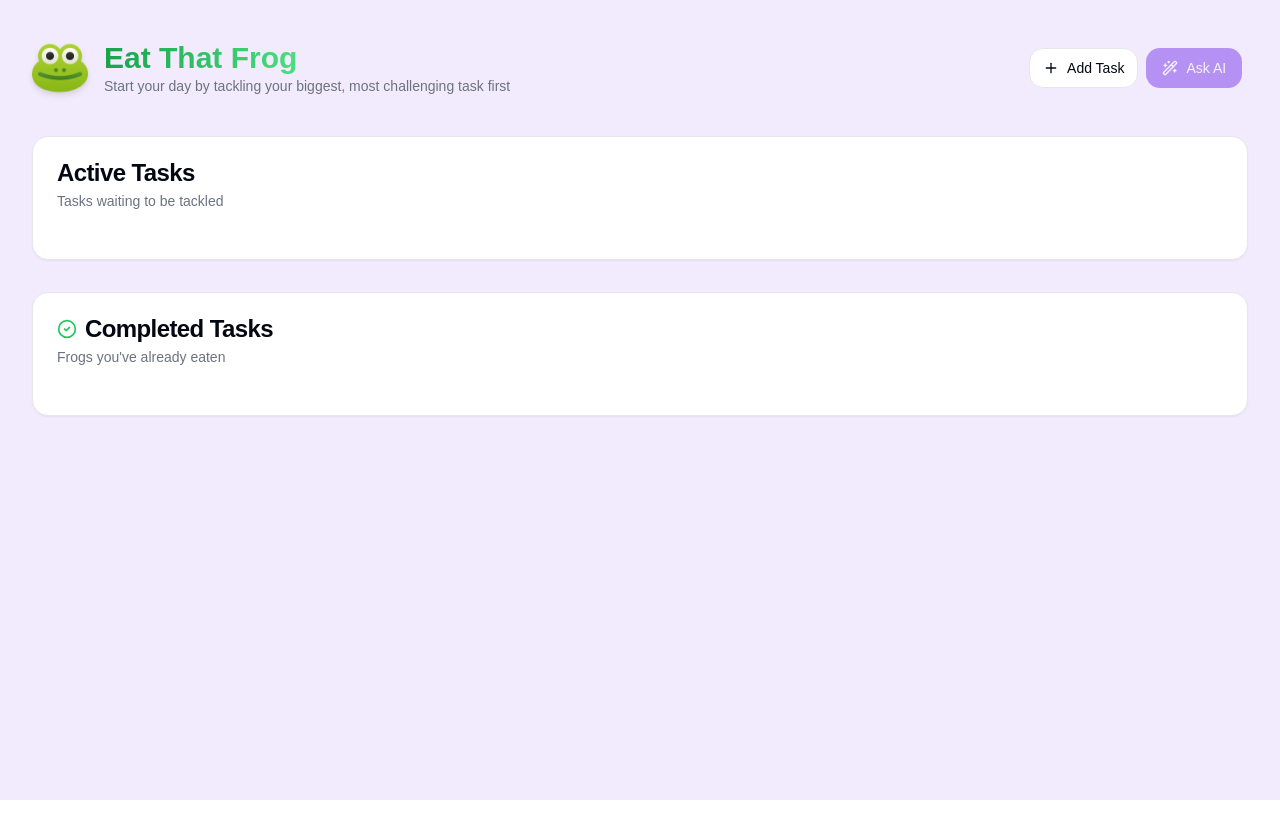
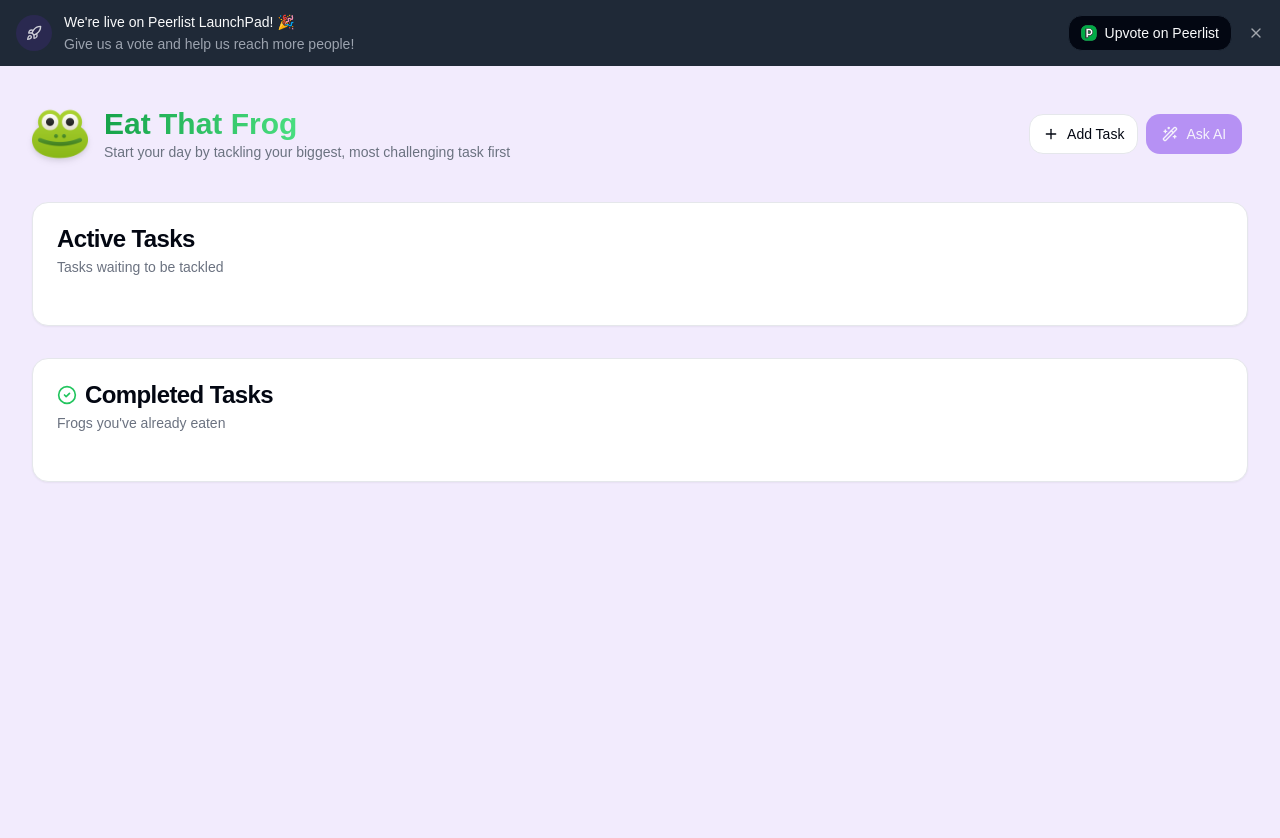
Before and after one commit to suryanshsingh2001/eisenflow-ai, a Next.js app: page /frog in a window 1280 px wide. Shown: the top 838 px of the page. Before the commit the page ends 800 px from the top, so only its background shows below. Built offline with nearby package versions, Linux system fonts and the light colour scheme.

Commit message:
add new banner

```diff
--- a/app/layout.tsx
+++ b/app/layout.tsx
@@ -3,7 +3,8 @@
 import "./globals.css";
 import { Toaster } from "@/components/ui/sonner";
 import { Header } from "@/components/shared/header";
-import { Banner } from "@/components/shared/banner";
+import Footer from "@/components/shared/footer";
+import Banner from "@/components/shared/banner";
 
 const lato = Lato({
   weight: "400",
@@ -61,13 +62,12 @@
     <html lang="en">
       <body className={`${lato.variable}  antialiased bg-background`}>
         <Toaster richColors position="top-center" />
-        {/* <Banner
-          title="We are live on Peerlist"
-          message="Make sure to upvote us on Peerlist"
-          variant="default"
-        /> */}
+        <Banner
+
+        />
         {children}
       </body>
+
     </html>
   );
 }
--- /dev/null
+++ b/app/loading.tsx
@@ -0,0 +1,45 @@
+'use client';
+
+
+import { motion } from 'framer-motion';
+import { Loader2 } from 'lucide-react';
+
+
+export default function Loading() {
+    return (
+        <div className="min-h-screen w-full flex items-center justify-center bg-gray-50">
+            <motion.div
+                initial={{ opacity: 0, scale: 0.5 }}
+                animate={{ opacity: 1, scale: 1 }}
+                transition={{
+                    duration: 0.5,
+                    repeat: Infinity,
+                    repeatType: "reverse"
+                }}
+                className="flex flex-col items-center gap-4"
+            >
+                <motion.div
+                    animate={{ rotate: 360 }}
+                    transition={{
+                        duration: 2,
+                        repeat: Infinity,
+                        ease: "linear"
+                    }}
+                >
+                    <Loader2 className="h-12 w-12 text-blue-500" />
+                </motion.div>
+                <motion.p
+                    animate={{ opacity: [0.5, 1] }}
+                    transition={{
+                        duration: 1,
+                        repeat: Infinity,
+                        repeatType: "reverse"
+                    }}
+                    className="text-gray-600 font-medium"
+                >
+                    Loading...
+                </motion.p>
+            </motion.div>
+        </div>
+    );
+}
--- a/app/pareto/page.tsx
+++ b/app/pareto/page.tsx
@@ -24,6 +24,7 @@
 } from "@/components/ui/dialog";
 import { Alert, AlertDescription } from "@/components/ui/alert";
 import { Label } from "@/components/ui/label";
+import { redirect } from "next/navigation";
 
 export interface ParetoTask {
   id: string;
@@ -53,6 +54,8 @@
   const [isAnalyzing, setIsAnalyzing] = useState(false);
   const [analysisResults, setAnalysisResults] = useState<AIAnalysis[]>([]);
   const [showAnalysisDialog, setShowAnalysisDialog] = useState(false);
+
+  return redirect("/");
 
   useEffect(() => {
     localStorage.setItem("paretoTasks", JSON.stringify(tasks));
--- a/components/shared/banner.tsx
+++ b/components/shared/banner.tsx
@@ -1,71 +1,77 @@
 "use client";
 
-import { Alert, AlertDescription, AlertTitle } from "@/components/ui/alert";
-import { X } from "lucide-react";
-import { cn } from "@/lib/utils";
 import { useState } from "react";
-import { Button } from "../ui/button";
+import { RocketIcon, XIcon } from "lucide-react";
 
-interface BannerProps {
-  title?: string;
-  message: string;
-  variant?: "default" | "success" | "error" | "warning";
-  onClose?: () => void;
-  actionLabel?: string;
-  onAction?: () => void;
-}
+import { Button } from "@/components/ui/button";
+import { AnimatedContainer } from "./animated-container";
+import Image from "next/image";
 
-export function Banner({
-  title,
-  message,
-  variant = "default",
-  onClose,
-  actionLabel,
-  onAction,
-}: BannerProps) {
+export default function Component() {
   const [isVisible, setIsVisible] = useState(true);
 
   if (!isVisible) return null;
 
-  const handleClose = () => {
-    setIsVisible(false);
-    onClose?.();
-  };
-  const onActionClick = () => {
-    window.open("https://peerlist.com", "_blank");
-  };
-
   return (
-    <Alert
-      className={cn(
-        "fixed top-0 left-0 right-0 z-50 flex items-center justify-between px-4 py-3 shadow-sm bg-card"
-      )}
+    <AnimatedContainer
+      animation="fade"
+      duration={0.5}
+      className="dark bg-muted text-foreground px-4 py-3"
     >
-      <div className="flex flex-col gap-1">
-        {title && (
-          <AlertTitle className="text-base font-semibold tracking-tight leading-6">
-            {title}
-          </AlertTitle>
-        )}
-        <AlertDescription className="text-sm font-normal leading-5 tracking-wide opacity-90">
-          {message}
-        </AlertDescription>
-      </div>
-      <div className="flex items-center gap-2">
-        <Button onClick={onAction} variant="default"   size="lg" className="h-8">
-          Upvote
-        </Button>
-
+      <div className="flex gap-2 md:items-center">
+        <div className="flex grow gap-3 md:items-center">
+          <div
+            className="bg-primary/15 flex size-9 shrink-0 items-center justify-center rounded-full max-md:mt-0.5"
+            aria-hidden="true"
+          >
+            <RocketIcon className="opacity-80" size={16} />
+          </div>
+          <div className="flex grow flex-col justify-between gap-3 md:flex-row md:items-center">
+            <div className="space-y-0.5">
+              <p className="text-sm font-medium">
+                We're live on Peerlist LaunchPad! 🎉
+              </p>
+              <p className="text-muted-foreground text-sm">
+                Give us a vote and help us reach more people!
+              </p>
+            </div>
+            <div className="flex gap-2 max-md:flex-wrap">
+              <Button
+                variant={"outline"}
+                size="sm"
+                className=" text-sm flex items-center gap-2"
+                onClick={() =>
+                  window.open(
+                    "https://peerlist.io/surydev/project/eisenflow",
+                    "_blank"
+                  )
+                }
+              >
+                <Image
+                  src="/peerlist.svg"
+                  alt="Peerlist"
+                  width={16}
+                  height={16}
+                  className="w-4 h-4"
+                />
+                Upvote on Peerlist
+              </Button>
+            </div>
+          </div>
+        </div>
         <Button
-          onClick={handleClose}
-          variant="outline"
-          size="sm"
-          className="h-6 w-6 p-0 hover:bg-transparent"
+          variant="ghost"
+          className="group -my-1.5 -me-2 size-8 shrink-0 p-0 hover:bg-transparent"
+          onClick={() => setIsVisible(false)}
           aria-label="Close banner"
         >
-          <X className="h-4 w-4" />
+          <XIcon
+            size={16}
+            className="opacity-60 transition-opacity group-hover:opacity-100"
+            aria-hidden="true"
+          />
         </Button>
       </div>
-    </Alert>
+    </AnimatedContainer>
   );
 }
--- /dev/null
+++ b/components/shared/footer.tsx
@@ -0,0 +1,79 @@
+"use client";
+import React from 'react';
+import { motion } from 'framer-motion';
+
+const Footer = () => {
+    const currentYear = new Date().getFullYear();
+
+    return (
+        <footer className="w-full py-12 bg-gradient-to-r from-primary to-primary/10 text-white dark:bg-gray-800">
+            <motion.div
+                className="container mx-auto px-4"
+                initial={{ opacity: 0, y: 20 }}
+                animate={{ opacity: 1, y: 0 }}
+                transition={{ duration: 0.6 }}
+            >
+                <div className="flex flex-col items-center justify-center space-y-6">
+                    <motion.h3
+                        className="text-xl font-bold text-gray-800 dark:text-white tracking-wide"
+                        whileHover={{ scale: 1.05 }}
+                        transition={{ type: "spring", stiffness: 400 }}
+                    >
+                        Made with{' '}
+                        <motion.span
+                            animate={{
+                                scale: [1, 1.2, 1],
+                                rotate: [0, 10, -10, 0]
+                            }}
+                            transition={{
+                                duration: 2,
+                                repeat: Infinity,
+                                repeatType: "reverse"
+                            }}
+                            className="inline-block"
+                        >
+                            ❤️
+                        </motion.span>
+                        {' '}by Suryansh
+                    </motion.h3>
+
+                    <div className="flex space-x-6 mb-4">
+                        <motion.a
+                            whileHover={{ scale: 1.1 }}
+                            className="text-gray-600 hover:text-gray-800 dark:text-gray-400 dark:hover:text-white"
+                            href="https://github.com/yourusername"
+                            target="_blank"
+                            rel="noopener noreferrer"
+                        >
+                            <svg xmlns="http://www.w3.org/2000/svg" className="h-6 w-6" fill="currentColor" viewBox="0 0 24 24">
+                                <path d="M12 0c-6.626 0-12 5.373-12 12 0 5.302 3.438 9.8 8.207 11.387.599.111.793-.261.793-.577v-2.234c-3.338.726-4.033-1.416-4.033-1.416-.546-1.387-1.333-1.756-1.333-1.756-1.089-.745.083-.729.083-.729 1.205.084 1.839 1.237 1.839 1.237 1.07 1.834 2.807 1.304 3.492.997.107-.775.418-1.305.762-1.604-2.665-.305-5.467-1.334-5.467-5.931 0-1.311.469-2.381 1.236-3.221-.124-.303-.535-1.524.117-3.176 0 0 1.008-.322 3.301 1.23.957-.266 1.983-.399 3.003-.404 1.02.005 2.047.138 3.006.404 2.291-1.552 3.297-1.23 3.297-1.23.653 1.653.242 2.874.118 3.176.77.84 1.235 1.911 1.235 3.221 0 4.609-2.807 5.624-5.479 5.921.43.372.823 1.102.823 2.222v3.293c0 .319.192.694.801.576 4.765-1.589 8.199-6.086 8.199-11.386 0-6.627-5.373-12-12-12z"/>
+                            </svg>
+                        </motion.a>
+                        <motion.a
+                            whileHover={{ scale: 1.1 }}
+                            className="text-gray-600 hover:text-gray-800 dark:text-gray-400 dark:hover:text-white"
+                            href="https://linkedin.com/in/yourusername"
+                            target="_blank"
+                            rel="noopener noreferrer"
+                        >
+                            <svg xmlns="http://www.w3.org/2000/svg" className="h-6 w-6" fill="currentColor" viewBox="0 0 24 24">
+                                <path d="M19 0h-14c-2.761 0-5 2.239-5 5v14c0 2.761 2.239 5 5 5h14c2.762 0 5-2.239 5-5v-14c0-2.761-2.238-5-5-5zm-11 19h-3v-11h3v11zm-1.5-12.268c-.966 0-1.75-.79-1.75-1.764s.784-1.764 1.75-1.764 1.75.79 1.75 1.764-.783 1.764-1.75 1.764zm13.5 12.268h-3v-5.604c0-3.368-4-3.113-4 0v5.604h-3v-11h3v1.765c1.396-2.586 7-2.777 7 2.476v6.759z"/>
+                            </svg>
+                        </motion.a>
+                    </div>
+
+                    <motion.p
+                        initial={{ opacity: 0 }}
+                        animate={{ opacity: 1 }}
+                        transition={{ delay: 0.3, duration: 0.6 }}
+                        className="text-sm text-gray-600 dark:text-gray-400"
+                    >
+                        © {currentYear} All rights reserved
+                    </motion.p>
+                </div>
+            </motion.div>
+        </footer>
+    );
+};
+
+export default Footer;
```
Also changed, not shown: app/not-found.tsx (added, +66 -0 lines), public/peerlist.svg (added).
